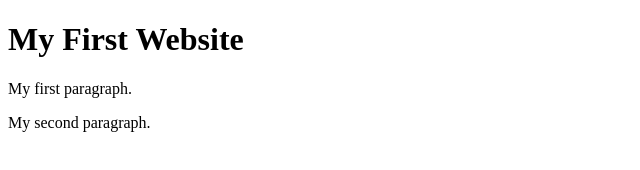
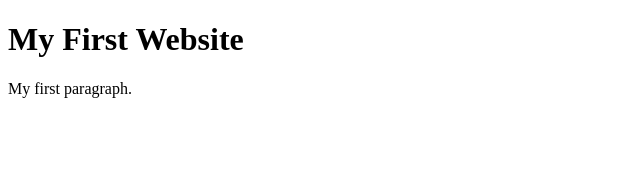
Before and after one commit to saibderbal/codersrank-template-s6iucm, a website: page index.html in a window 1280 px wide. Shown: the whole page, without its empty margins (0-640 px from the left). Drawn offline with Linux system fonts and the light colour scheme.

Commit message:
1 file modified

```diff
--- a/index.html
+++ b/index.html
@@ -7,7 +7,7 @@
 
     <h1>My First Website</h1>
     <p>My first paragraph.</p>
-    <p>My second paragraph.</p>
+
 
   </body>
 </html>
```
